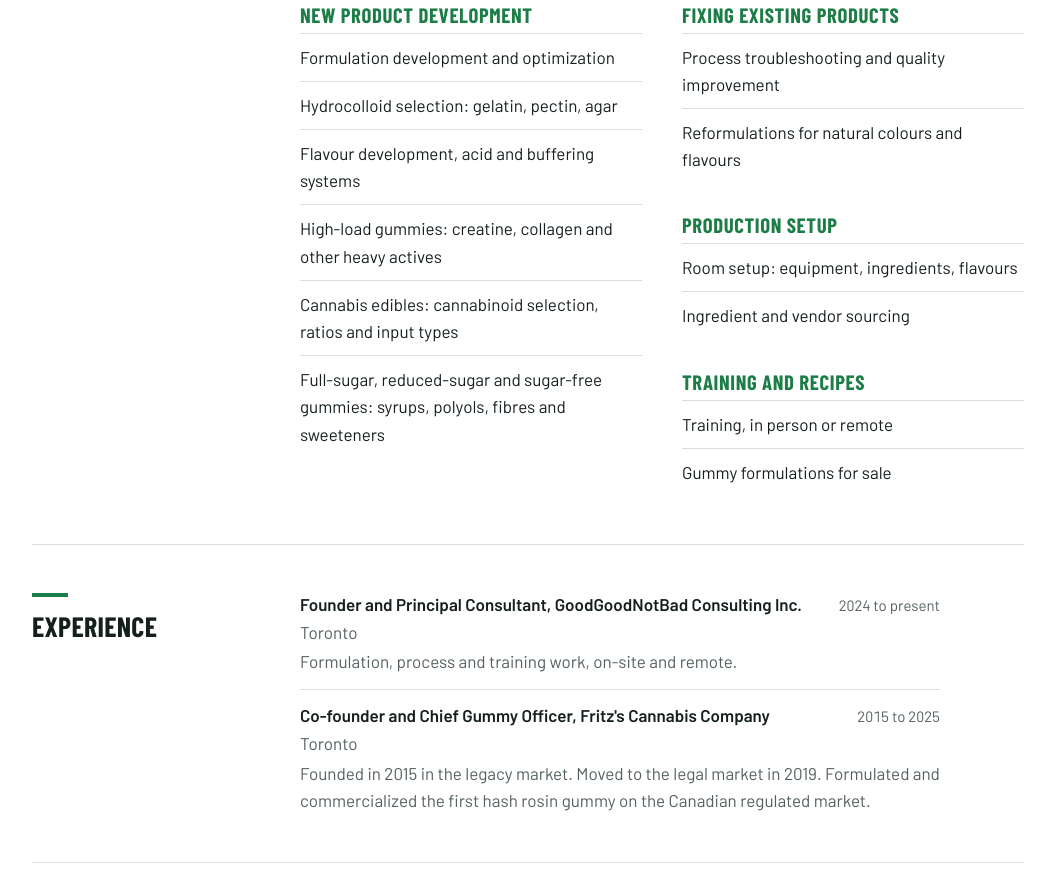
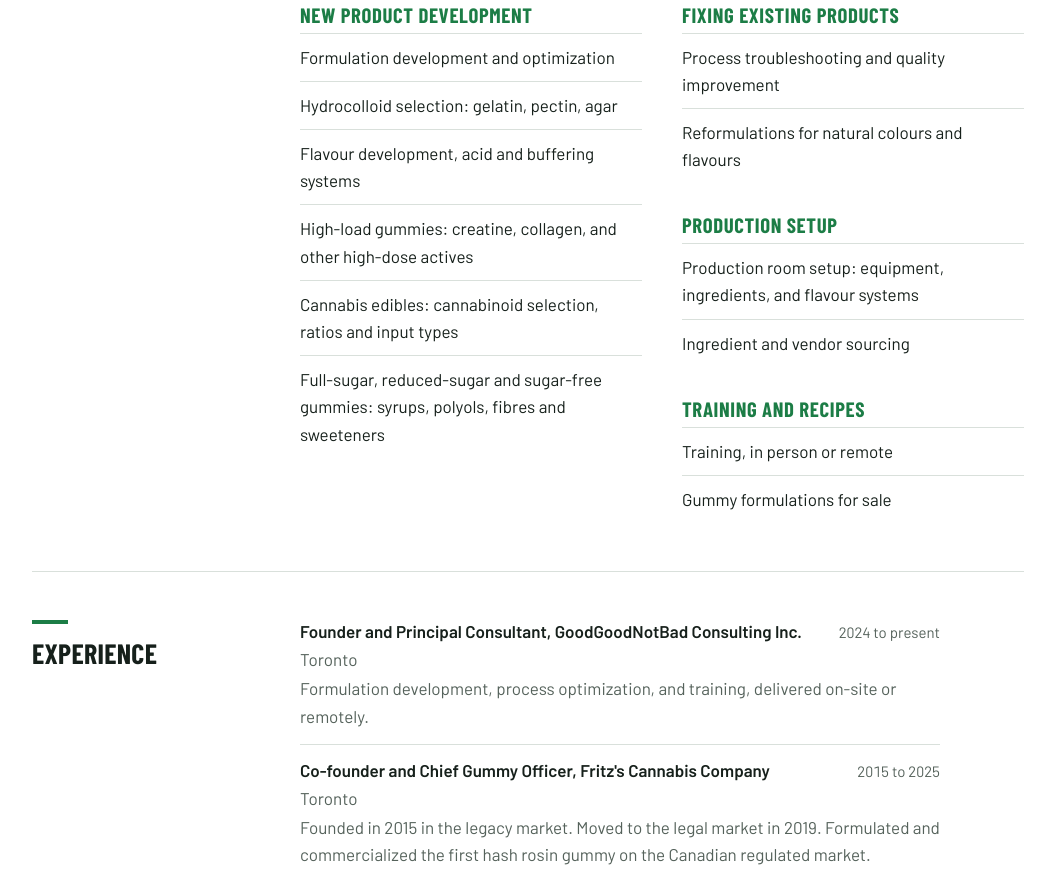
Before and after one commit to AriMakesGummies/aricohen, a website: page public/index.html in a window 1280 px wide. Shown: the part 714-1585 px from the top of the page, without its empty margins (112-1167 px from the left). Drawn offline with nearby package versions, Linux system fonts and the light colour scheme.

Commit message:
Wording: high-load line, production room setup, Brix blurb, GGNB description
Co-Authored-By: Claude Fable 5.2 <noreply@anthropic.com>
Claude-Session: https://claude.ai/code/session_013JUWgADCPKZVAci69hBGCd

```diff
--- a/public/index.html
+++ b/public/index.html
@@ -229,7 +229,7 @@ figcaption { font-size: 0.875rem; color: var(--mute); padding-top: 7px; }
         <li>Formulation development and optimization</li>
         <li>Hydrocolloid selection: gelatin, pectin, agar</li>
         <li>Flavour development, acid and buffering systems</li>
-        <li>High-load gummies: creatine, collagen and other heavy actives</li>
+        <li>High-load gummies: creatine, collagen, and other high-dose actives</li>
         <li>Cannabis edibles: cannabinoid selection, ratios and input types</li>
         <li>Full-sugar, reduced-sugar and sugar-free gummies: syrups, polyols, fibres and sweeteners</li>
       </ul></div>
@@ -238,7 +238,7 @@ figcaption { font-size: 0.875rem; color: var(--mute); padding-top: 7px; }
         <li>Reformulations for natural colours and flavours</li>
       </ul></div>
       <div class="grp"><h3>Production setup</h3><ul>
-        <li>Room setup: equipment, ingredients, flavours</li>
+        <li>Production room setup: equipment, ingredients, and flavour systems</li>
         <li>Ingredient and vendor sourcing</li>
       </ul></div>
       <div class="grp"><h3>Training and recipes</h3><ul>
@@ -256,7 +256,7 @@ figcaption { font-size: 0.875rem; color: var(--mute); padding-top: 7px; }
         <h3>Founder and Principal Consultant, GoodGoodNotBad Consulting Inc.</h3>
         <span class="when">2024 to present</span>
         <p>Toronto</p>
-        <p>Formulation, process and training work, on-site and remote.</p>
+        <p>Formulation development, process optimization, and training, delivered on-site or remotely.</p>
       </div>
       <div class="job">
         <h3>Co-founder and Chief Gummy Officer, Fritz's Cannabis Company</h3>
@@ -296,7 +296,7 @@ figcaption { font-size: 0.875rem; color: var(--mute); padding-top: 7px; }
     <div class="body">
       <div class="tool">
         <a href="https://aricohen.ca/brix/">Open the calculator</a>
-        <p>Enter a recipe and the Brix you want at deposit, and get the batch weight to cook down to.</p>
+        <p>Enter your recipe and target deposit °Brix to calculate the required final batch weight.</p>
       </div>
     </div>
   </section>
```
